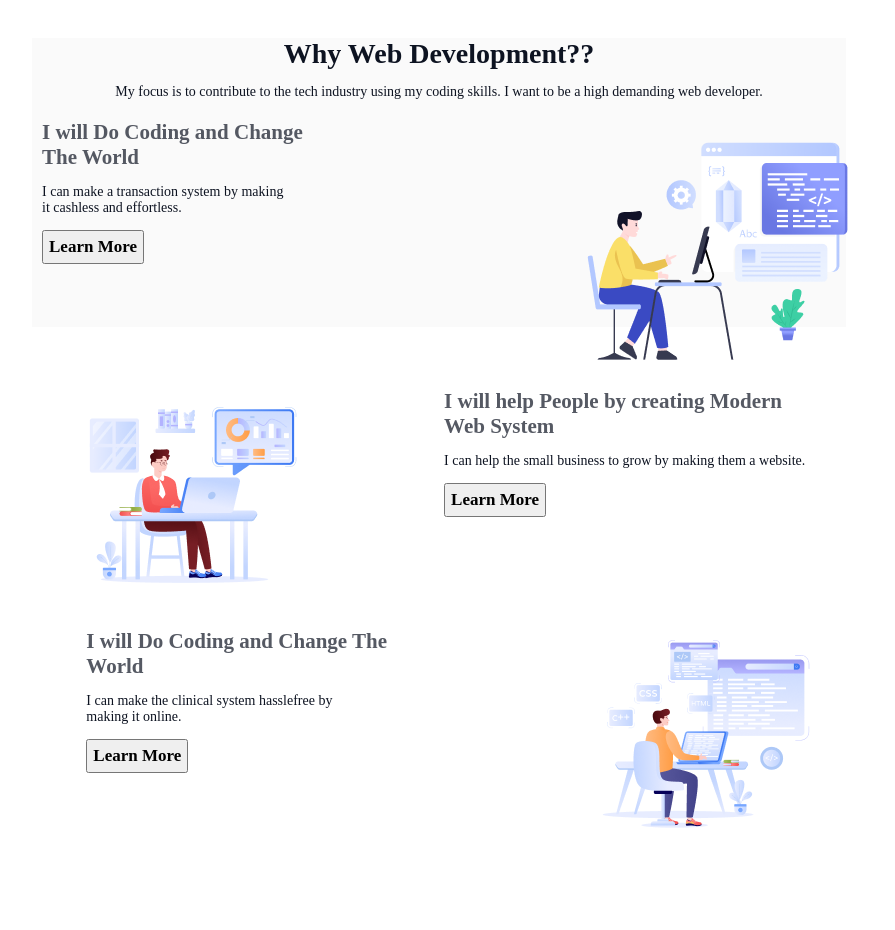
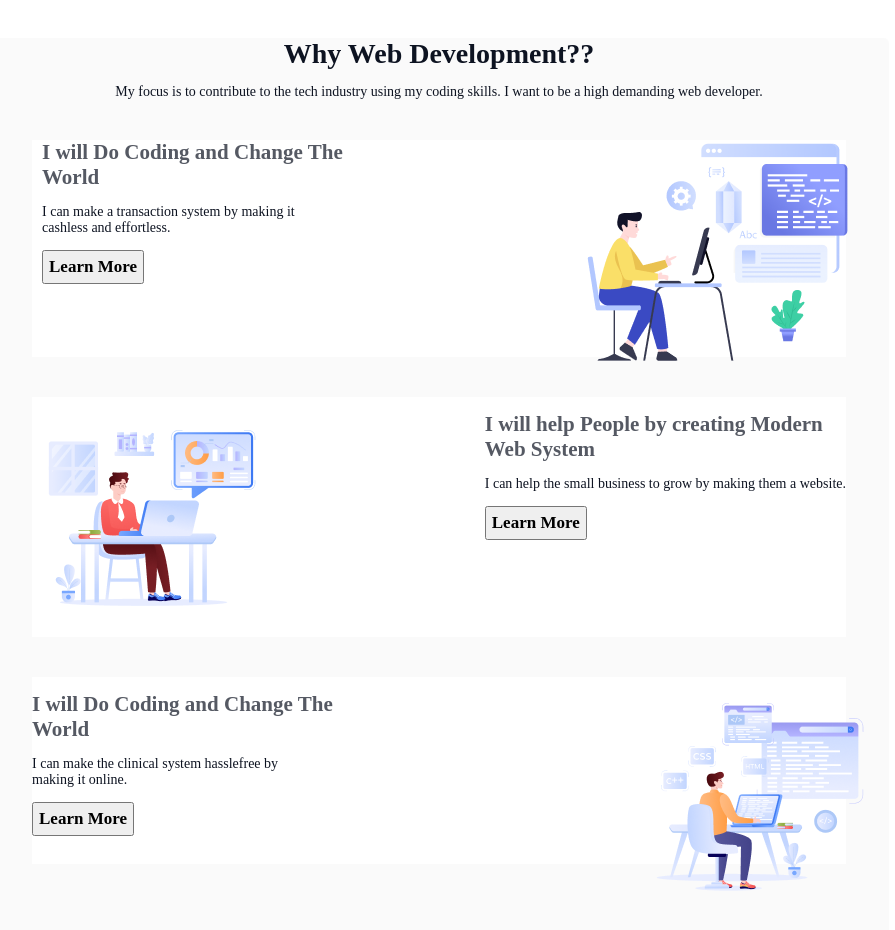
Before and after one commit to farhan-ishraq-tushar/assignment-1, a plain HTML site: page index.html in a window 1280 px wide. Shown: the part 690-1620 px from the top of the page, without its empty margins (201-1096 px from the left). Before the commit the page ends 1548 px from the top, so only its background shows below. Drawn offline with Linux system fonts and the light colour scheme; a web font is replaced by a local one.

Commit message:
why-web-dev section background fix

```diff
--- a/index.html
+++ b/index.html
@@ -38,8 +38,8 @@
 
             <div class="why-web-dev1">
                 <div class="why-web-dev1-text">
-                    <h1 class="title1">I will Do Coding and Change <br>The World</h1>
-                    <p class="text1">I can make a transaction system by making <br>it cashless and effortless.</p>
+                    <h1 class="title1">I will Do Coding and Change The <br>World</h1>
+                    <p class="text1">I can make a transaction system by making it <br>cashless and effortless.</p>
                     <button class="btn1">Learn More</button>
                 </div>
 
--- a/styles/style.css
+++ b/styles/style.css
@@ -87,12 +87,17 @@ nav{
 /* main body styles */
 /* why-web-dev title & text styles */
 .why-web-dev{
-    height: 289px;
-    width: 814px;
+    height: 900px;
+    width: 900px;
     justify-content: center;
+    /* align-items: center; */
     margin: 0 auto;
     margin-top: 40px;
-    background: rgba(13, 19, 33, 0.02);
+    background-color: rgba(13, 19, 33, 0.02);
+    border-radius: 5px;
+    /* background-color: brown; */
+    /* border: 20px solid green; */
+    /* border: 20px black; */
 }
 .why-web-dev-title{
     color: rgb(13, 19, 33);
@@ -114,16 +119,19 @@ nav{
 .why-web-dev1{
     display: flex;
     justify-content: space-between;
-    align-items: center;
+    width: 814px;
+    /* align-items: center; */
     /* height: 289px;
     width: 814px; */
     /* text-align: center; */
-    /* margin: 0 auto; */
-    margin-top: 20px;
+    margin: 0 auto;
+    margin-top: 40px;
+    /* border: 2px solid red; */
+    background-color: white;
 }
 .why-web-dev1-text{
     text-align: left;
-    margin-bottom: 110px;
+    margin-bottom: 50px;
     margin-left: 10px;
 }
 .why-web-dev1-img{
@@ -155,7 +163,12 @@ nav{
 /* why-web-dev2 styles */
 .why-web-dev2{
     display: flex;
-    justify-content: space-around;
+    justify-content: space-between;
+    margin: 0 auto;
+    margin-top: 40px;
+    width: 814px;
+    background-color: white;
+    /* border: 2px solid red; */
 }
 .why-web-dev2-text{
     margin-top: 15px;
@@ -170,7 +183,12 @@ nav{
 /* why-web-dev3 styles */
 .why-web-dev3{
     display: flex;
-    justify-content: space-around;
+    justify-content: space-between;
+    margin: 0 auto;
+    margin-top: 40px;
+    width: 814px;
+    background-color: white;
+    /* border: 2px solid red; */
 }
 .why-web-dev3-text{
     margin-top: 15px;
```
